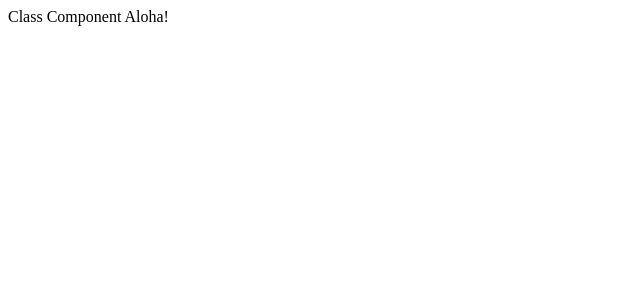
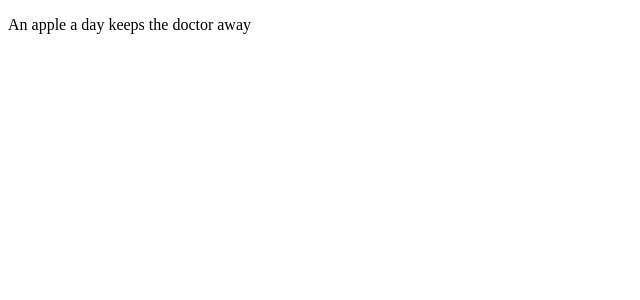
Before and after one commit to LinkedInLearning/react-esst-3161772, a React (Create React App) app: page / in a window 1280 px wide. Shown: the top 300 px of the page, without its empty margins (0-640 px from the left). Built offline with nearby package versions, Linux system fonts and the light colour scheme.

Commit message:
fc minimal

```diff
--- a/src/components/App.jsx
+++ b/src/components/App.jsx
@@ -1,7 +1,5 @@
 import React from "react";
 
-export class App extends React.Component {
-  render() {
-    return "Class Component Aloha!";
-  }
+export function App() {
+  return <p>An apple a day keeps the doctor away</p>;
 }
```
Also changed, not shown: 1 other file (tests, documents, lock files or other folders).
